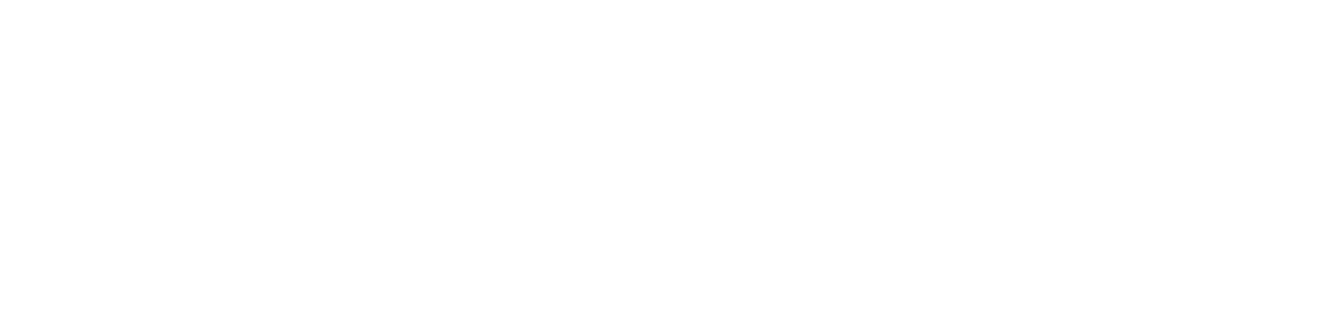
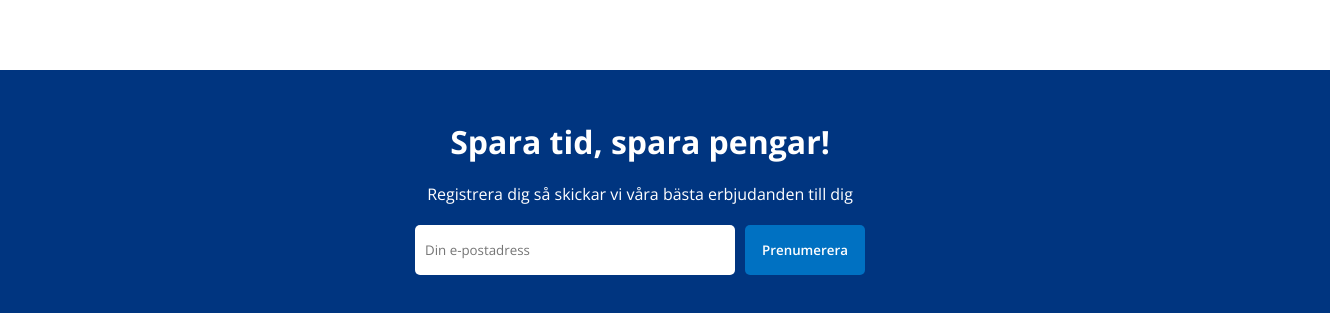
Before and after one commit to Jojaah12/booking-clone, a React (Create React App) app: page / in a window 1280 px wide. Shown: the part 1400-1713 px from the top of the page, 1330 px wide, since content can reach past the window. Before the commit the page ends 1390 px from the top, so only its background shows below. Built offline with nearby package versions, Linux system fonts and the light colour scheme.

Commit message:
Added Mail list

```diff
--- /dev/null
+++ b/src/components/mailList/MailList.jsx
@@ -0,0 +1,18 @@
+import "./mailList.css";
+
+const MailList = () => {
+  return (
+    <div className="mail">
+      <h1 className="maillTitle">Spara tid, spara pengar!</h1>
+      <span className="mailDesc">
+        Registrera dig så skickar vi våra bästa erbjudanden till dig
+      </span>
+      <div className="mailInputContainer">
+        <input type="text" placeholder="Din e-postadress" />
+        <button>Prenumerera</button>
+      </div>
+    </div>
+  );
+};
+
+export default MailList;
--- /dev/null
+++ b/src/components/mailList/mailList.css
@@ -0,0 +1,31 @@
+.mail{
+    width: 100%;
+    margin-top: 50px;
+    background-color: #003580;
+    color: white;
+    display: flex;
+    flex-direction: column;
+    align-items: center;
+    gap: 20px;
+    padding: 50px;
+}
+
+.mailInputContainer>input{
+    width: 300px;
+    height: 30px;
+    padding: 10px;
+    border: none;
+    margin-right: 10px;
+    border-radius: 5px;
+  }
+
+.mailInputContainer>button{
+    height: 50px;
+    width: 120px;
+    background-color: #0071c2;
+    color: white;
+    font-weight: 600;
+    border: none;
+    border-radius: 5px;
+    cursor: pointer;
+}
--- a/src/pages/home/Home.jsx
+++ b/src/pages/home/Home.jsx
@@ -4,6 +4,7 @@
 import "./home.css";
 import PropertyList from "../../components/propertyList/PropertyList";
 import FeaturedProperty from "../../components/featuredProperties/FeaturedProperties";
+import MailList from "../../components/mailList/MailList";
 
 const Home = () => {
   return (
@@ -16,6 +17,7 @@
         <PropertyList />
         <h1 className="homeTitle">Hus och hem som gästerna älskar</h1>
         <FeaturedProperty />
+        <MailList />
       </div>
     </div>
   );
```
